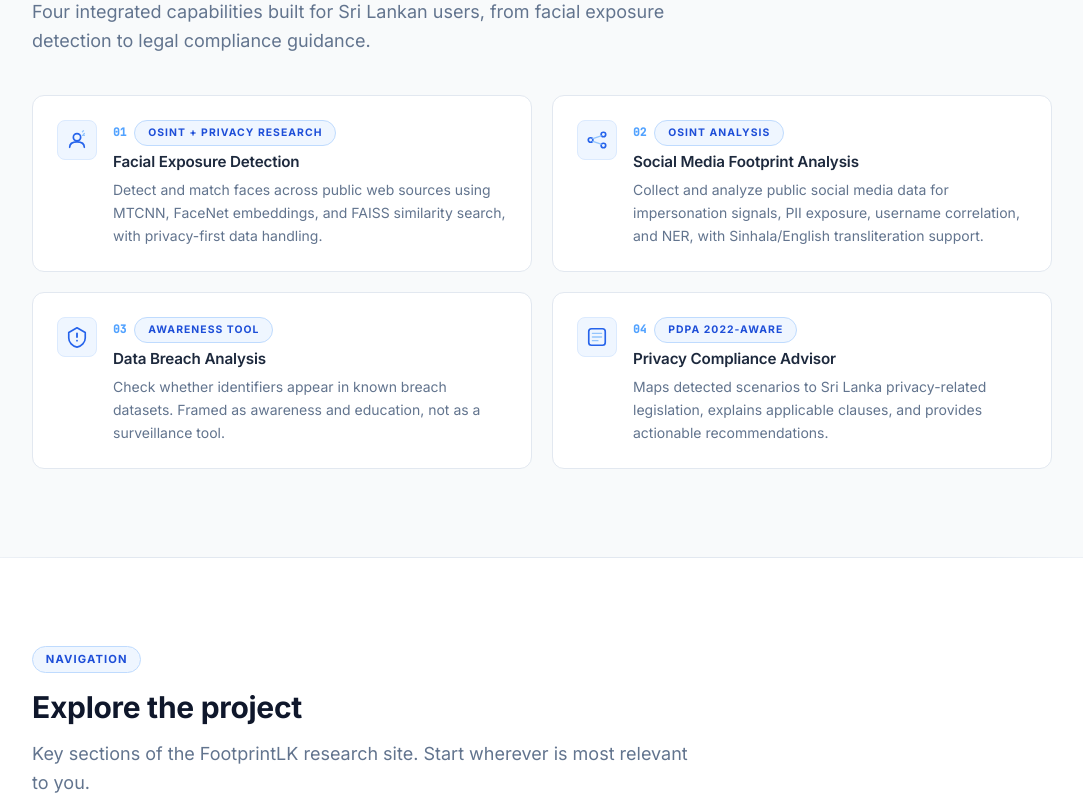
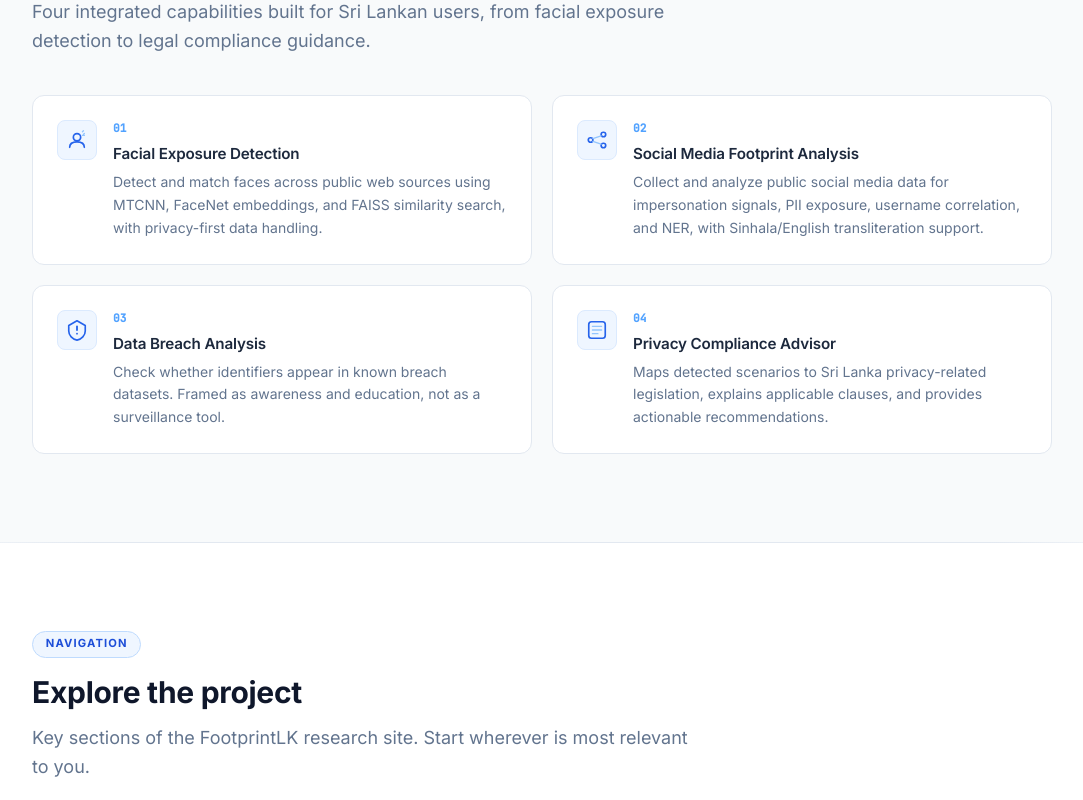
Before and after one commit to justdsn/RPWebsite, a React (Vite) app: page / in a window 1280 px wide. Shown: the part 1640-2440 px from the top of the page, without its empty margins (98-1181 px from the left). Built offline with nearby package versions, Linux system fonts and the light colour scheme.

Commit message:
UI: Remove PDPA 2022 references and capabilities tags from Home and Footer

```diff
--- a/src/components/Footer.tsx
+++ b/src/components/Footer.tsx
@@ -31,9 +31,6 @@ export default function Footer() {
             </Link>
             <p className="text-[0.9rem] text-slate-400 leading-relaxed max-w-xs mb-4">
               A Sri Lanka-focused privacy and OSINT research project helping citizens understand and manage their digital footprint.
-            </p>
-            <p className="text-xs text-slate-500 font-medium px-2.5 py-1 rounded-md bg-slate-800/50 border border-slate-700/50 inline-block">
-              PDPA 2022 Principles
             </p>
           </div>
 
--- a/src/components/HeroIllustration.tsx
+++ b/src/components/HeroIllustration.tsx
@@ -108,7 +108,6 @@ export default function HeroIllustration() {
         <text x="10" y="18" fontFamily="Inter, sans-serif" fontSize="9" fontWeight="600" fill="#1d4ed8">LK Context</text>
         <text x="10" y="46" fontFamily="Inter, sans-serif" fontSize="8" fill="#64748b">Sinhala / English</text>
         <text x="10" y="58" fontFamily="Inter, sans-serif" fontSize="8" fill="#94a3b8">Transliteration</text>
-        <text x="10" y="70" fontFamily="Inter, sans-serif" fontSize="8" fill="#64748b">PDPA 2022 Aware</text>
         <rect x="85" y="38" width="24" height="8" rx="4" fill="#dbeafe" />
         <rect x="85" y="50" width="18" height="8" rx="4" fill="#eff6ff" />
         <rect x="85" y="62" width="22" height="8" rx="4" fill="#dbeafe" />
--- a/src/data/content.ts
+++ b/src/data/content.ts
@@ -39,7 +39,6 @@ export const homeCapabilities = [
     title: "Facial Exposure Detection",
     description:
       "Detect and match faces across public web sources using MTCNN, FaceNet embeddings, and FAISS similarity search, with privacy-first data handling.",
-    tag: "OSINT + Privacy Research",
   },
   {
     id: "social",
@@ -47,7 +46,6 @@ export const homeCapabilities = [
     title: "Social Media Footprint Analysis",
     description:
       "Collect and analyze public social media data for impersonation signals, PII exposure, username correlation, and NER, with Sinhala/English transliteration support.",
-    tag: "OSINT Analysis",
   },
   {
     id: "breach",
@@ -55,7 +53,6 @@ export const homeCapabilities = [
     title: "Data Breach Analysis",
     description:
       "Check whether identifiers appear in known breach datasets. Framed as awareness and education, not as a surveillance tool.",
-    tag: "Awareness Tool",
   },
   {
     id: "compliance",
@@ -63,7 +60,6 @@ export const homeCapabilities = [
     title: "Privacy Compliance Advisor",
     description:
       "Maps detected scenarios to Sri Lanka privacy-related legislation, explains applicable clauses, and provides actionable recommendations.",
-    tag: "PDPA 2022-Aware",
   },
 ];
 
--- a/src/pages/Home.tsx
+++ b/src/pages/Home.tsx
@@ -206,9 +206,6 @@ export default function Home() {
                   <div className="flex-1 min-w-0">
                     <div className="flex items-center gap-2 mb-1.5 flex-wrap">
                       <span className="text-[0.7rem] font-bold text-blue-400 mono">{cap.label}</span>
-                      <span className="section-tag" style={{ marginBottom: 0, fontSize: "0.65rem" }}>
-                        {cap.tag}
-                      </span>
                     </div>
                     <h3 className="text-[0.95rem] font-semibold text-slate-800 mb-2">
                       {cap.title}
```
